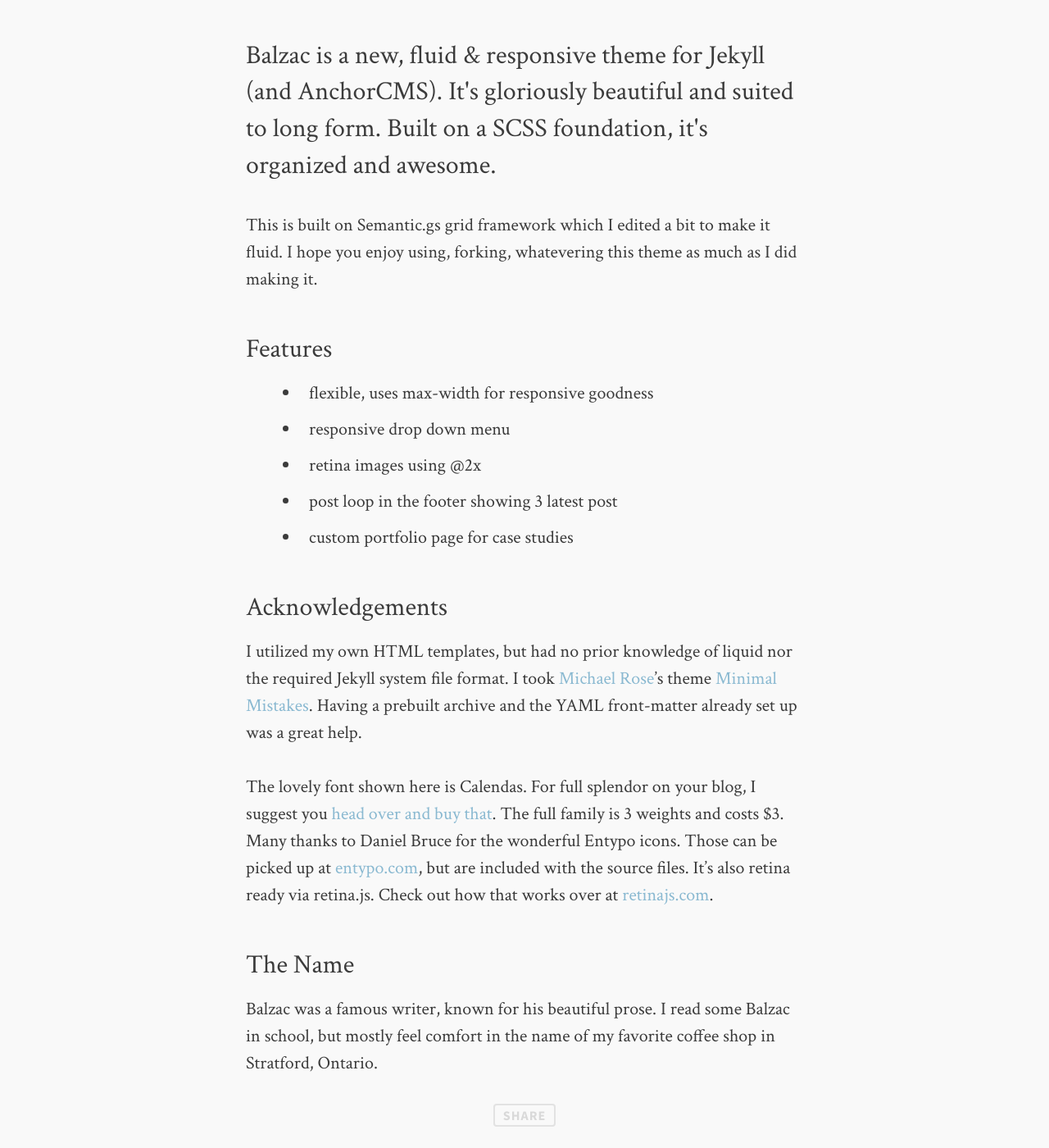
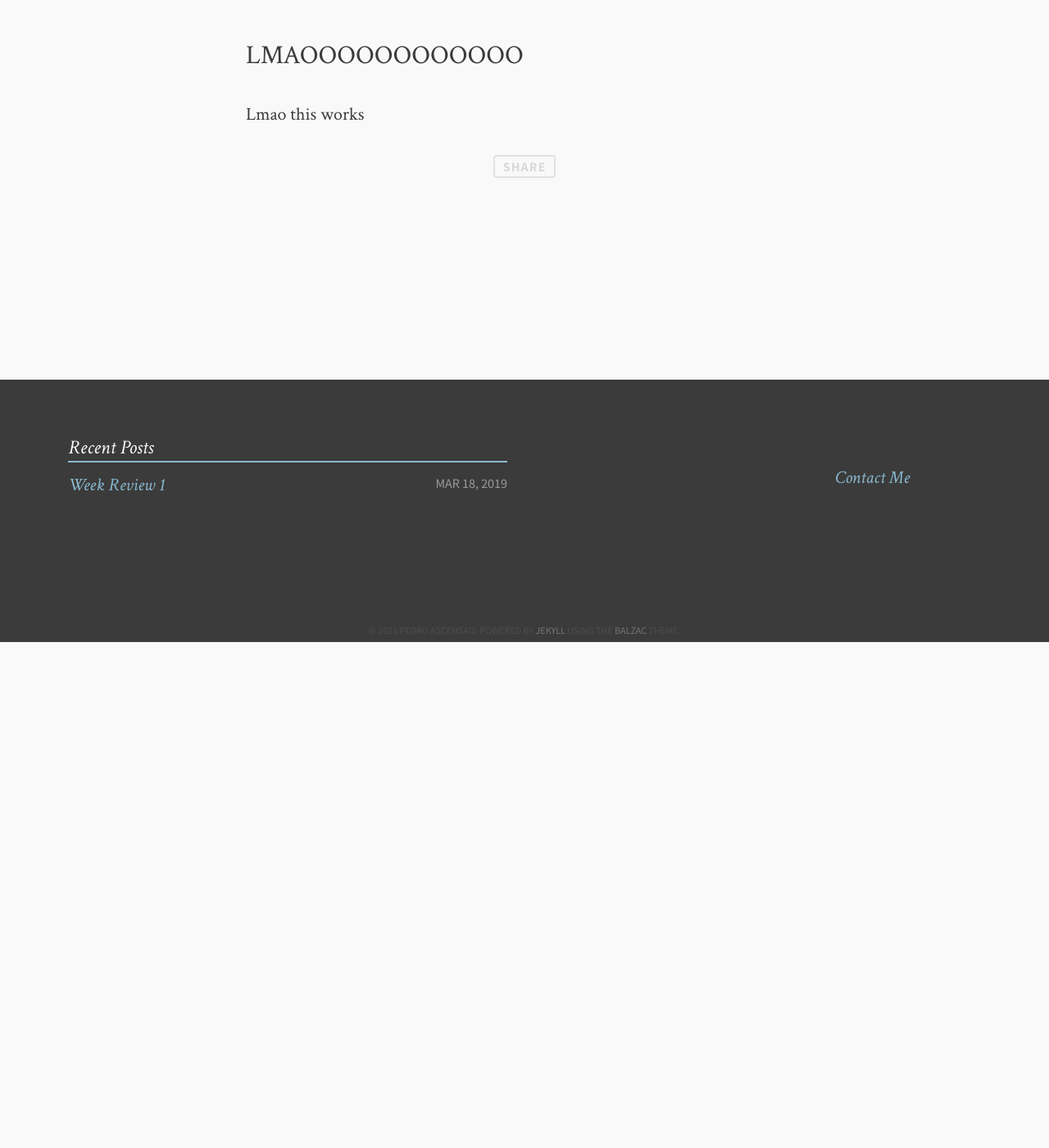
Before and after one commit to rafaascensao/rafaascensao.github.io, a Jekyll site: the page built from about.md, in a window 1280 px wide and 1400 px high, scrolled down 700 px. Shown: the whole window at 82% size. Built offline with Jekyll 4.4.1, drawn with Linux system fonts in a browser that asks for light colours; comment, search, counter and statistics services are not loaded; after the commit the page ends 1483 px from its top, so only the background shows below that; some of the changed text lies outside the part shown.

Commit message:
Changed about

```diff
--- a/about.md
+++ b/about.md
@@ -1,26 +1,11 @@
 ---
 layout: post
 permalink: /about/index.html
-title: About the Theme
-description: Balzac is a new, fluid & responsive theme for Jekyll (and AnchorCMS). It's gloriously beautiful and suited to long form. Built on a SCSS foundation, it's organized and awesome.
+title: Yo I am Pedro
+description: LMAOOOOOOOOOOOO
 tags: [about, Jekyll, theme, responsive]
 image:
-  feature: soft-trees.jpg
+  feature: tape.jpg
 ---
 
-This is built on Semantic.gs grid framework which I edited a bit to make it fluid. I hope you enjoy using, forking, whatevering this theme as much as I did making it.
-
-### Features
-* flexible, uses max-width for responsive goodness
-* responsive drop down menu
-* retina images using @2x
-* post loop in the footer showing 3 latest post
-* custom portfolio page for case studies
-
-### Acknowledgements
-I utilized my own HTML templates, but had no prior knowledge of liquid nor the required Jekyll system file format. I took [Michael Rose](http://twitter.com/mmistakes)'s theme [Minimal Mistakes](http://mmistakes.github.io/minimal-mistakes/). Having a prebuilt archive and the YAML front-matter already set up was a great help.
-
- The lovely font shown here is Calendas. For full splendor on your blog, I suggest you [head over and buy that](http://calendasplus.com/). The full family is 3 weights and costs $3. Many thanks to Daniel Bruce for the wonderful Entypo icons. Those can be picked up at [entypo.com](http://entypo.com), but are included with the source files. It's also <b>retina ready</b> via retina.js. Check out how that works over at [retinajs.com](http://retinajs.com).
-
-### The Name
-Balzac was a famous writer, known for his beautiful prose. I read some Balzac in school, but mostly feel comfort in the name of my favorite coffee shop in Stratford, Ontario.
+Lmao this works
```
Also changed, not shown: images/tape.jpg (added).
